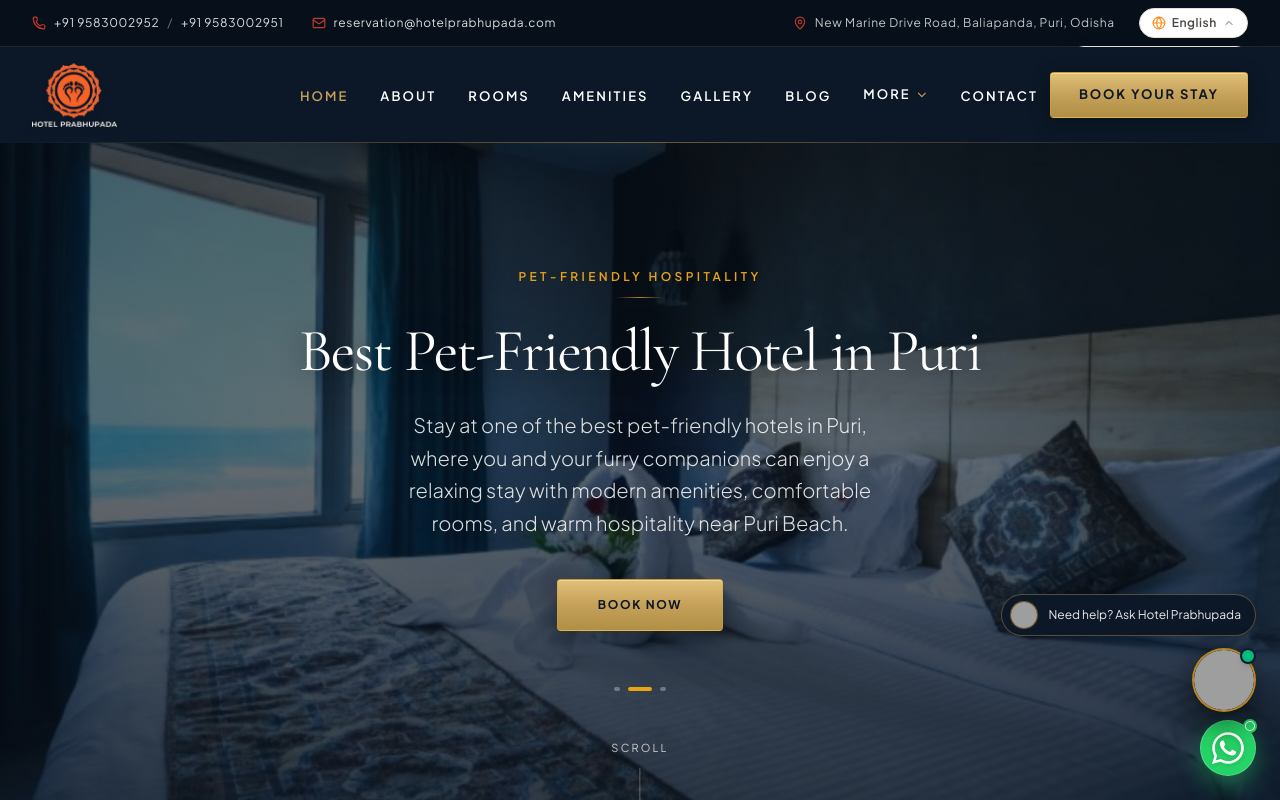
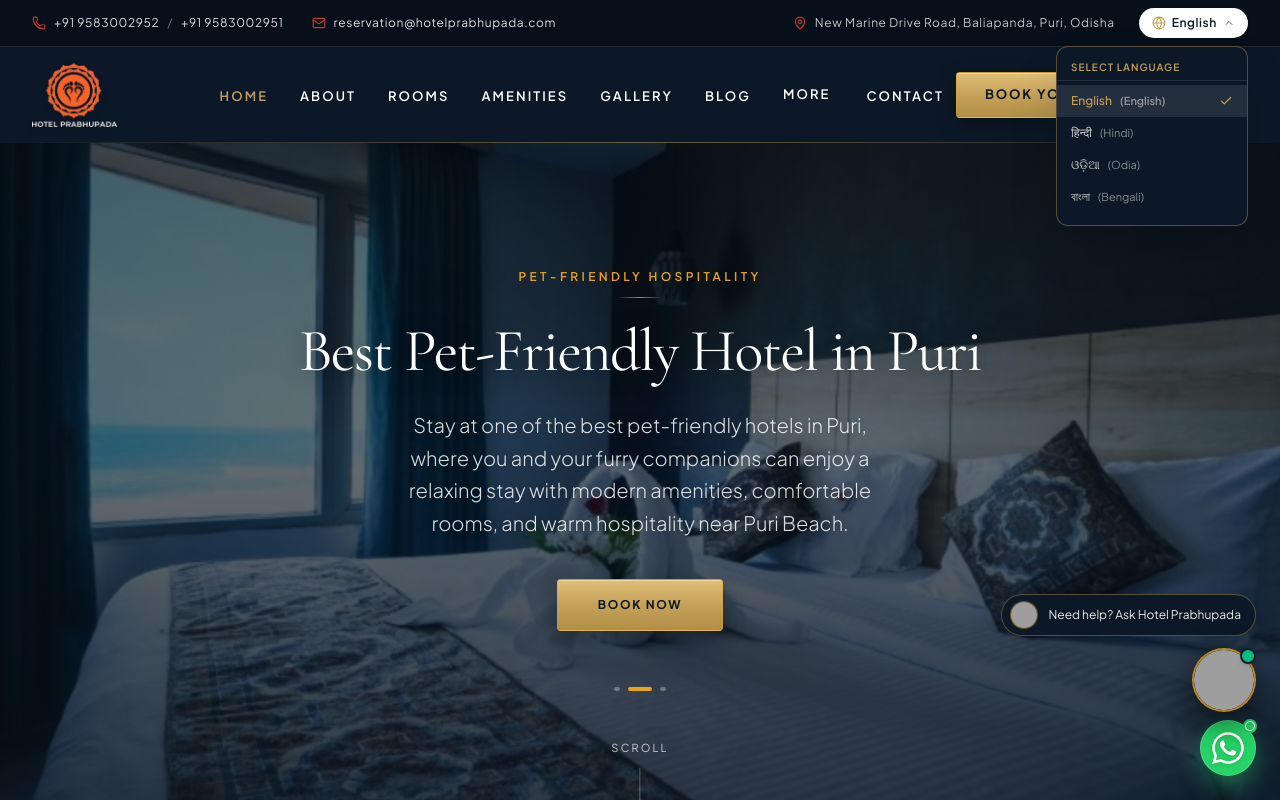
Before and after one commit to Moneythatmatter/prabhupada-latest, a Next.js app: page / in a window 1280 px wide. Both pictures are taken after a click on the button "English". Shown: the top 800 px of the page. Built offline with nearby package versions, Linux system fonts and the light colour scheme; grey boxes are pictures that could not be loaded.

Commit message:
fixed the language selector

```diff
--- a/src/components/layout/Header.tsx
+++ b/src/components/layout/Header.tsx
@@ -7,6 +7,38 @@
 import { Menu, X, ChevronDown } from 'lucide-react';
 import { motion, AnimatePresence } from 'framer-motion';
 import { TopBar } from './TopBar';
+
+const FacebookIcon: React.FC<{ className?: string }> = ({ className = 'w-4 h-4' }) => (
+  <svg
+    viewBox="0 0 24 24"
+    fill="none"
+    stroke="currentColor"
+    strokeWidth="2"
+    strokeLinecap="round"
+    strokeLinejoin="round"
+    className={className}
+    aria-hidden
+  >
+    <path d="M18 2h-3a5 5 0 0 0-5 5v3H7v4h3v8h4v-8h3l1-4h-4V7a1 1 0 0 1 1-1h3z" />
+  </svg>
+);
+
+const InstagramIcon: React.FC<{ className?: string }> = ({ className = 'w-4 h-4' }) => (
+  <svg
+    viewBox="0 0 24 24"
+    fill="none"
+    stroke="currentColor"
+    strokeWidth="2"
+    strokeLinecap="round"
+    strokeLinejoin="round"
+    className={className}
+    aria-hidden
+  >
+    <rect width="20" height="20" x="2" y="2" rx="5" ry="5" />
+    <path d="M16 11.37A4 4 0 1 1 12.63 8 4 4 0 0 1 16 11.37z" />
+    <line x1="17.5" x2="17.51" y1="6.5" y2="6.5" />
+  </svg>
+);
 
 export const Header: React.FC = () => {
   const [isScrolled, setIsScrolled] = useState(false);
@@ -43,17 +75,17 @@
       {/* Single fixed stack — TopBar + nav stay flush (no gap on scroll) */}
       <div className="fixed top-0 left-0 w-full z-[1000] pt-[env(safe-area-inset-top)]">
         <div
-          className={`hidden md:block overflow-hidden transition-[max-height,opacity,transform] duration-300 ease-out ${
+          className={`hidden md:block relative z-20 transition-[max-height,opacity,transform] duration-300 ease-out ${
             isScrolled
-              ? 'max-h-0 opacity-0 -translate-y-1 pointer-events-none'
-              : 'max-h-12 opacity-100 translate-y-0'
+              ? 'max-h-0 opacity-0 -translate-y-1 pointer-events-none overflow-hidden'
+              : 'max-h-12 opacity-100 translate-y-0 overflow-visible'
           }`}
         >
           <TopBar />
         </div>
 
         <header
-          className={`relative w-full transition-all duration-300 ease-out ${
+          className={`relative z-10 w-full transition-all duration-300 ease-out ${
             isScrolled
               ? 'bg-[#0C1827]/96 backdrop-blur-xl shadow-[0_10px_30px_rgba(0,0,0,0.4)]'
               : 'bg-[#0C1827]/92 backdrop-blur-md sm:bg-[#0C1827] sm:backdrop-blur-none'
@@ -61,8 +93,7 @@
         >
           <div className="absolute inset-x-0 bottom-0 h-px bg-gradient-to-r from-transparent via-[#C5A059]/50 to-transparent pointer-events-none" />
           <div
-            className={`max-w-[1360px] mx-auto px-3 sm:px-8 flex items-center justify-between gap-3 transition-all duration-300 ${
-              isScrolled ? 'h-[56px] sm:h-[76px]' : 'h-[58px] sm:h-[90px] md:h-[96px]'
+            className={`max-w-[1360px] mx-auto px-3 sm:px-8 flex items-center justify-between gap-3 transition-all duration-300 ${isScrolled ? 'h-[56px] sm:h-[76px]' : 'h-[58px] sm:h-[90px] md:h-[96px]'
               }`}
           >
 
@@ -86,8 +117,7 @@
                 <li>
                   <Link
                     href="/"
-                  className={`font-sans text-[13px] font-semibold tracking-[0.16em] uppercase py-2 transition-colors duration-300 ${
-                    pathname === '/' ? 'text-[#C5A059]' : 'text-white hover:text-[#C5A059]'
+                    className={`font-sans text-[13px] font-semibold tracking-[0.16em] uppercase py-2 transition-colors duration-300 ${pathname === '/' ? 'text-[#C5A059]' : 'text-white hover:text-[#C5A059]'
                       }`}
                   >
                     HOME
@@ -96,8 +126,7 @@
                 <li>
                   <Link
                     href="/about"
-                  className={`font-sans text-[13px] font-semibold tracking-[0.16em] uppercase py-2 transition-colors duration-300 ${
-                    pathname === '/about' ? 'text-[#C5A059]' : 'text-white hover:text-[#C5A059]'
+                    className={`font-sans text-[13px] font-semibold tracking-[0.16em] uppercase py-2 transition-colors duration-300 ${pathname === '/about' ? 'text-[#C5A059]' : 'text-white hover:text-[#C5A059]'
                       }`}
                   >
                     ABOUT
@@ -106,8 +135,7 @@
                 <li>
                   <Link
                     href="/rooms"
-                  className={`font-sans text-[13px] font-semibold tracking-[0.16em] uppercase py-2 transition-colors duration-300 ${
-                    pathname === '/rooms' ? 'text-[#C5A059]' : 'text-white hover:text-[#C5A059]'
+                    className={`font-sans text-[13px] font-semibold tracking-[0.16em] uppercase py-2 transition-colors duration-300 ${pathname === '/rooms' ? 'text-[#C5A059]' : 'text-white hover:text-[#C5A059]'
                       }`}
                   >
                     ROOMS
@@ -116,8 +144,7 @@
                 <li>
                   <Link
                     href="/amenities"
-                  className={`font-sans text-[13px] font-semibold tracking-[0.16em] uppercase py-2 transition-colors duration-300 ${
-                    pathname === '/amenities' ? 'text-[#C5A059]' : 'text-white hover:text-[#C5A059]'
+                    className={`font-sans text-[13px] font-semibold tracking-[0.16em] uppercase py-2 transition-colors duration-300 ${pathname === '/amenities' ? 'text-[#C5A059]' : 'text-white hover:text-[#C5A059]'
                       }`}
                   >
                     AMENITIES
@@ -126,8 +153,7 @@
                 <li>
                   <Link
                     href="/gallery"
-                  className={`font-sans text-[13px] font-semibold tracking-[0.16em] uppercase py-2 transition-colors duration-300 ${
-                    pathname === '/gallery' ? 'text-[#C5A059]' : 'text-white hover:text-[#C5A059]'
+                    className={`font-sans text-[13px] font-semibold tracking-[0.16em] uppercase py-2 transition-colors duration-300 ${pathname === '/gallery' ? 'text-[#C5A059]' : 'text-white hover:text-[#C5A059]'
                       }`}
                   >
                     GALLERY
@@ -136,8 +162,7 @@
                 <li>
                   <Link
                     href="/blog"
-                  className={`font-sans text-[13px] font-semibold tracking-[0.16em] uppercase py-2 transition-colors duration-300 ${
-                    pathname.startsWith('/blog') ? 'text-[#C5A059]' : 'text-white hover:text-[#C5A059]'
+                    className={`font-sans text-[13px] font-semibold tracking-[0.16em] uppercase py-2 transition-colors duration-300 ${pathname.startsWith('/blog') ? 'text-[#C5A059]' : 'text-white hover:text-[#C5A059]'
                       }`}
                   >
                     BLOG
@@ -188,8 +213,7 @@
                 <li>
                   <Link
                     href="/contact"
-                  className={`font-sans text-[13px] font-semibold tracking-[0.16em] uppercase py-2 transition-colors duration-300 ${
-                    pathname === '/contact' ? 'text-[#C5A059]' : 'text-white hover:text-[#C5A059]'
+                    className={`font-sans text-[13px] font-semibold tracking-[0.16em] uppercase py-2 transition-colors duration-300 ${pathname === '/contact' ? 'text-[#C5A059]' : 'text-white hover:text-[#C5A059]'
                       }`}
                   >
                     CONTACT
@@ -199,7 +223,7 @@
             </nav>
 
             {/* 3. CTA Right */}
-          <div className="flex items-center gap-2 sm:gap-5 shrink-0">
+            <div className="flex items-center gap-2 sm:gap-3.5 shrink-0">
               <a
                 href="https://live.ipms247.com/booking/book-rooms-hotelprabhupada"
                 target="_blank"
@@ -209,6 +233,32 @@
                 <span className="sm:hidden">Book Stay</span>
                 <span className="hidden sm:inline">Book Your Stay</span>
               </a>
+
+              {/* Social Icons right of Book Your Stay */}
+              <div className="flex items-center gap-1.5 sm:gap-2">
+
+                <a
+                  href="https://www.instagram.com/hotelprabhupada"
+                  target="_blank"
+                  rel="noopener noreferrer"
+                  aria-label="Hotel Prabhupada Instagram"
+                  title="Follow us on Instagram"
+                  className="w-7 h-7 sm:w-8 sm:h-8 md:w-9 md:h-9 rounded-full flex items-center justify-center text-white/80 hover:text-[#C5A059] hover:bg-white/10 border border-white/10 transition-all duration-200"
+                >
+                  <InstagramIcon className="w-3.5 h-3.5 sm:w-4 sm:h-4" />
+                </a>
+
+                <a
+                  href="https://www.facebook.com/share/1CwS7yEET7/"
+                  target="_blank"
+                  rel="noopener noreferrer"
+                  aria-label="Hotel Prabhupada Facebook"
+                  title="Follow us on Facebook"
+                  className="w-7 h-7 sm:w-8 sm:h-8 md:w-9 md:h-9 rounded-full flex items-center justify-center text-white/80 hover:text-[#C5A059] hover:bg-white/10 border border-white/10 transition-all duration-200"
+                >
+                  <FacebookIcon className="w-3.5 h-3.5 sm:w-4 sm:h-4" />
+                </a>
+              </div>
 
               <button
                 onClick={() => setMobileMenuOpen(true)}
@@ -268,8 +318,7 @@
                     <Link
                       href="/"
                       onClick={() => setMobileMenuOpen(false)}
-                      className={`font-sans text-sm font-semibold tracking-widest uppercase block ${
-                        pathname === '/' ? 'text-[#C5A059]' : 'text-white hover:text-[#C5A059]'
+                      className={`font-sans text-sm font-semibold tracking-widest uppercase block ${pathname === '/' ? 'text-[#C5A059]' : 'text-white hover:text-[#C5A059]'
                         }`}
                     >
                       HOME
@@ -279,8 +328,7 @@
                     <Link
                       href="/about"
                       onClick={() => setMobileMenuOpen(false)}
-                      className={`font-sans text-sm font-semibold tracking-widest uppercase block ${
-                        pathname === '/about' ? 'text-[#C5A059]' : 'text-white hover:text-[#C5A059]'
+                      className={`font-sans text-sm font-semibold tracking-widest uppercase block ${pathname === '/about' ? 'text-[#C5A059]' : 'text-white hover:text-[#C5A059]'
                         }`}
                     >
                       ABOUT
@@ -290,8 +338,7 @@
                     <Link
                       href="/rooms"
                       onClick={() => setMobileMenuOpen(false)}
-                      className={`font-sans text-sm font-semibold tracking-widest uppercase block ${
-                        pathname === '/rooms' ? 'text-[#C5A059]' : 'text-white hover:text-[#C5A059]'
+                      className={`font-sans text-sm font-semibold tracking-widest uppercase block ${pathname === '/rooms' ? 'text-[#C5A059]' : 'text-white hover:text-[#C5A059]'
                         }`}
                     >
                       ROOMS
@@ -301,8 +348,7 @@
                     <Link
                       href="/amenities"
                       onClick={() => setMobileMenuOpen(false)}
-                      className={`font-sans text-sm font-semibold tracking-widest uppercase block ${
-                        pathname === '/amenities' ? 'text-[#C5A059]' : 'text-white hover:text-[#C5A059]'
+                      className={`font-sans text-sm font-semibold tracking-widest uppercase block ${pathname === '/amenities' ? 'text-[#C5A059]' : 'text-white hover:text-[#C5A059]'
                         }`}
                     >
                       AMENITIES
@@ -312,8 +358,7 @@
                     <Link
                       href="/gallery"
                       onClick={() => setMobileMenuOpen(false)}
-                      className={`font-sans text-sm font-semibold tracking-widest uppercase block ${
-                        pathname === '/gallery' ? 'text-[#C5A059]' : 'text-white hover:text-[#C5A059]'
+                      className={`font-sans text-sm font-semibold tracking-widest uppercase block ${pathname === '/gallery' ? 'text-[#C5A059]' : 'text-white hover:text-[#C5A059]'
                         }`}
                     >
                       GALLERY
@@ -323,8 +368,7 @@
                     <Link
                       href="/blog"
                       onClick={() => setMobileMenuOpen(false)}
-                      className={`font-sans text-sm font-semibold tracking-widest uppercase block ${
-                        pathname.startsWith('/blog') ? 'text-[#C5A059]' : 'text-white hover:text-[#C5A059]'
+                      className={`font-sans text-sm font-semibold tracking-widest uppercase block ${pathname.startsWith('/blog') ? 'text-[#C5A059]' : 'text-white hover:text-[#C5A059]'
                         }`}
                     >
                       BLOG
@@ -362,8 +406,7 @@
                     <Link
                       href="/contact"
                       onClick={() => setMobileMenuOpen(false)}
-                      className={`font-sans text-sm font-semibold tracking-widest uppercase block ${
-                        pathname === '/contact' ? 'text-[#C5A059]' : 'text-white hover:text-[#C5A059]'
+                      className={`font-sans text-sm font-semibold tracking-widest uppercase block ${pathname === '/contact' ? 'text-[#C5A059]' : 'text-white hover:text-[#C5A059]'
                         }`}
                     >
                       CONTACT
@@ -372,7 +415,7 @@
                 </ul>
               </div>
 
-              <div className="pt-6 border-t border-white/10 mt-6">
+              <div className="pt-6 border-t border-white/10 mt-6 space-y-4">
                 <a
                   href="https://live.ipms247.com/booking/book-rooms-hotelprabhupada"
                   target="_blank"
@@ -381,6 +424,27 @@
                 >
                   Book Your Stay
                 </a>
+
+                <div className="flex items-center justify-center gap-3 pt-1">
+                  <a
+                    href="https://www.facebook.com/share/1CwS7yEET7/"
+                    target="_blank"
+                    rel="noopener noreferrer"
+                    aria-label="Hotel Prabhupada Facebook"
+                    className="w-10 h-10 rounded-full flex items-center justify-center text-white/80 hover:text-[#C5A059] bg-white/5 border border-white/10 transition-colors"
+                  >
+                    <FacebookIcon className="w-4 h-4" />
+                  </a>
+                  <a
+                    href="https://www.instagram.com/hotelprabhupada"
+                    target="_blank"
+                    rel="noopener noreferrer"
+                    aria-label="Hotel Prabhupada Instagram"
+                    className="w-10 h-10 rounded-full flex items-center justify-center text-white/80 hover:text-[#C5A059] bg-white/5 border border-white/10 transition-colors"
+                  >
+                    <InstagramIcon className="w-4 h-4" />
+                  </a>
+                </div>
               </div>
             </motion.aside>
           </>
--- a/src/components/layout/LanguageSelector.tsx
+++ b/src/components/layout/LanguageSelector.tsx
@@ -1,6 +1,6 @@
 'use client';
 
-import React, { useState, useEffect } from 'react';
+import React, { useState, useEffect, useRef } from 'react';
 import { Globe, ChevronDown, Check } from 'lucide-react';
 import { motion, AnimatePresence } from 'framer-motion';
 
@@ -14,6 +14,7 @@
 export const LanguageSelector: React.FC = () => {
   const [selectedLang, setSelectedLang] = useState('en');
   const [isOpen, setIsOpen] = useState(false);
+  const dropdownRef = useRef<HTMLDivElement>(null);
 
   useEffect(() => {
     // Add Google Translate script dynamically if not present
@@ -37,6 +38,16 @@
     }
   }, []);
 
+  useEffect(() => {
+    const handleClickOutside = (event: MouseEvent) => {
+      if (dropdownRef.current && !dropdownRef.current.contains(event.target as Node)) {
+        setIsOpen(false);
+      }
+    };
+    document.addEventListener('mousedown', handleClickOutside);
+    return () => document.removeEventListener('mousedown', handleClickOutside);
+  }, []);
+
   const changeLanguage = (langCode: string) => {
     setSelectedLang(langCode);
     setIsOpen(false);
@@ -52,52 +63,53 @@
   const currentLanguage = languages.find((l) => l.code === selectedLang) || languages[0];
 
   return (
-    <div className="relative inline-block text-left z-[1020]">
+    <div ref={dropdownRef} className="relative inline-block text-left z-[9999]">
       {/* Hidden Google Translate div */}
       <div id="google_translate_element" className="hidden" />
 
       {/* Selector Trigger Button */}
       <button
+        type="button"
         onClick={() => setIsOpen(!isOpen)}
-        className="flex items-center gap-1.5 font-sans text-xs font-semibold tracking-wider text-[#4A4540] hover:text-[#FF8C1A] bg-white border border-[#E8DFD4] px-3 py-1.5 rounded-full transition-all duration-300 focus:outline-none"
+        className="flex items-center gap-1.5 font-sans text-xs font-semibold tracking-wider text-[#0C1827] hover:text-[#C5A059] bg-white hover:bg-slate-50 border border-white/20 px-3 py-1.5 rounded-full shadow-sm transition-all duration-200 focus:outline-none cursor-pointer"
         aria-label="Select Language"
       >
-        <Globe className="w-3.5 h-3.5 text-[#FF8C1A]" />
+        <Globe className="w-3.5 h-3.5 text-[#C5A059]" />
         <span>{currentLanguage.nativeName}</span>
-        <ChevronDown className={`w-3 h-3 text-[#6B6560] transition-transform ${isOpen ? 'rotate-180' : ''}`} />
+        <ChevronDown className={`w-3 h-3 text-[#0C1827]/70 transition-transform duration-200 ${isOpen ? 'rotate-180' : ''}`} />
       </button>
 
       {/* Dropdown Menu */}
       <AnimatePresence>
         {isOpen && (
           <motion.div
-            initial={{ opacity: 0, y: 8 }}
+            initial={{ opacity: 0, y: 6 }}
             animate={{ opacity: 1, y: 0 }}
-            exit={{ opacity: 0, y: 8 }}
-            transition={{ duration: 0.2 }}
-            className="absolute right-0 mt-2 w-44 bg-white border border-[#E8DFD4] shadow-2xl rounded-xl py-2 z-[1050]"
+            exit={{ opacity: 0, y: 6 }}
+            transition={{ duration: 0.15 }}
+            className="absolute right-0 mt-2 w-48 bg-[#0C1827] text-white border border-[#C5A059]/40 shadow-2xl rounded-xl py-2 z-[9999999]"
           >
-            <div className="px-3 py-1.5 text-[10px] font-semibold uppercase tracking-widest text-[#FF8C1A] border-b border-[#E8DFD4]">
+            <div className="px-3.5 py-1.5 text-[10px] font-semibold uppercase tracking-widest text-[#C5A059] border-b border-white/10">
               Select Language
             </div>
-            <ul className="list-none p-0 m-0">
+            <ul className="list-none p-0 m-0 py-1">
               {languages.map((lang) => {
                 const isSelected = selectedLang === lang.code;
                 return (
                   <li key={lang.code}>
                     <button
+                      type="button"
                       onClick={() => changeLanguage(lang.code)}
-                      className={`w-full flex items-center justify-between px-3.5 py-2 text-xs font-sans transition-colors ${
-                        isSelected
-                          ? 'text-[#FF8C1A] bg-[#EFEBE7] font-semibold'
-                          : 'text-[#4A4540] hover:text-[#2F2F2F] hover:bg-[#EFEBE7]'
-                      }`}
+                      className={`w-full flex items-center justify-between px-3.5 py-2 text-xs font-sans transition-colors cursor-pointer ${isSelected
+                          ? 'text-[#C5A059] bg-white/10 font-semibold'
+                          : 'text-white/80 hover:text-white hover:bg-white/5'
+                        }`}
                     >
                       <div className="flex items-center gap-2">
-                        <span>{lang.nativeName}</span>
-                        <span className="text-[10px] text-[#6B6560]">({lang.name})</span>
+                        <span className="font-medium">{lang.nativeName}</span>
+                        <span className="text-[11px] text-white/50">({lang.name})</span>
                       </div>
-                      {isSelected && <Check className="w-3.5 h-3.5 text-[#FF8C1A]" />}
+                      {isSelected && <Check className="w-3.5 h-3.5 text-[#C5A059]" />}
                     </button>
                   </li>
                 );
--- a/src/components/layout/TopBar.tsx
+++ b/src/components/layout/TopBar.tsx
@@ -4,7 +4,7 @@
 
 export const TopBar: React.FC = () => {
   return (
-    <div className="bg-[#070F1A] text-white/85 text-xs py-2 border-b border-white/10">
+    <div className="bg-[#070F1A] text-white/85 text-xs py-2 border-b border-white/10 relative z-20">
       <div className="max-w-[1360px] mx-auto px-6 sm:px-8 flex justify-between items-center">
         <ul className="flex items-center gap-7 list-none m-0 p-0">
           <li className="flex items-center gap-2 tracking-wider">
```
Lines whose indentation alone changed are shown as unchanged.
